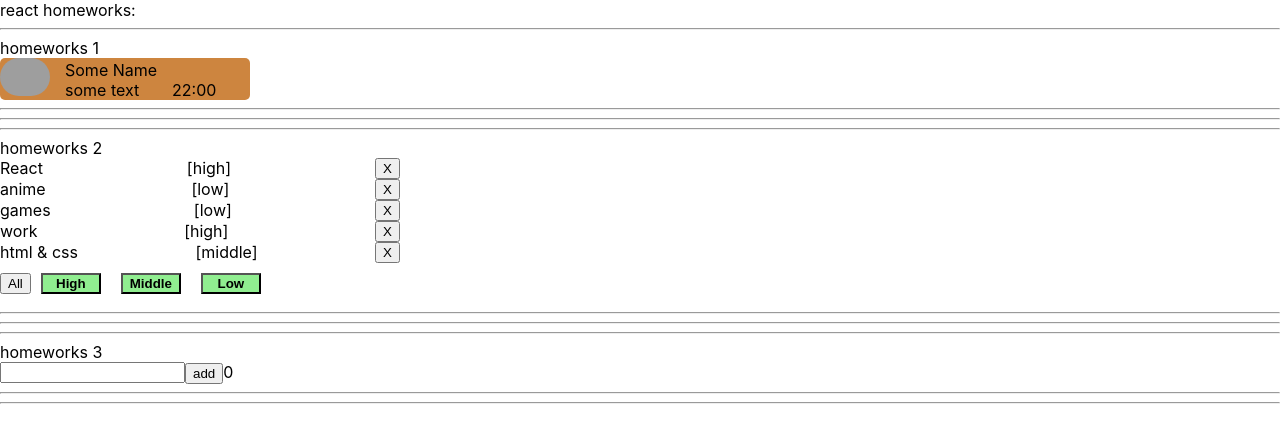
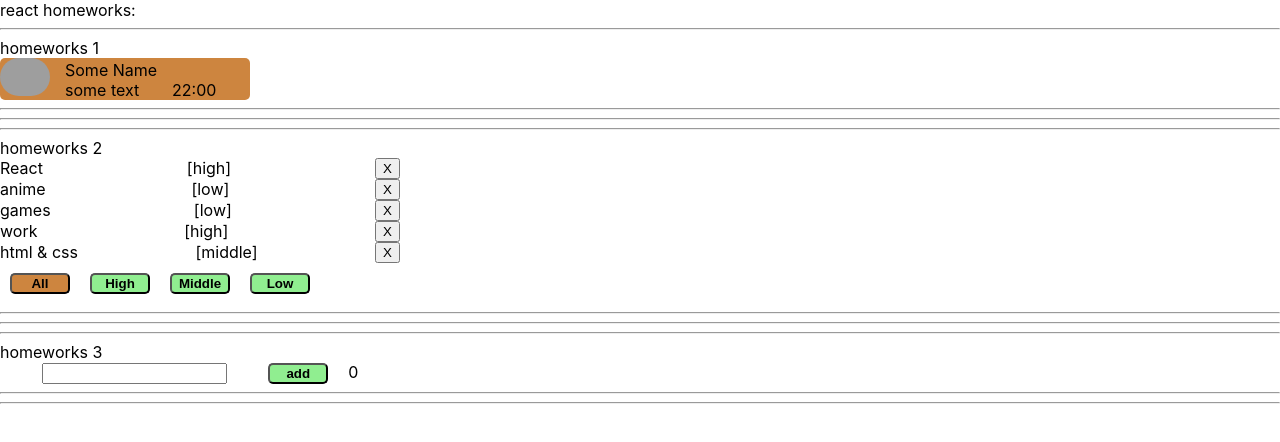
Before and after one commit to MaksimSolo/homeworks-ignat, a React (Create React App) app: page / in a window 1280 px wide. Shown: the top 442 px of the page. Built offline with nearby package versions, Linux system fonts and the light colour scheme; grey boxes are pictures that could not be loaded.

Commit message:
homework#3 fully completed:)

```diff
--- a/src/p2-homeworks/h2/Affairs.module.css
+++ b/src/p2-homeworks/h2/Affairs.module.css
@@ -9,12 +9,9 @@
     width: 60px;
     background-color: lightgreen;
     font-weight: bold;
+    border-radius: 5px;
 }
 
-.button:focus {
-    background-color: peru;
-    font-weight: bold;
-}
 .active {
     background-color: peru;
     font-weight: bold;
--- a/src/p2-homeworks/h2/Affairs.tsx
+++ b/src/p2-homeworks/h2/Affairs.tsx
@@ -31,8 +31,8 @@ function Affairs(props: AffairsPropsType) {
     const setLow = () => {
         props.setFilter('low')
     }
-    const setBtnClass = (filter:FilterType)=>{
-        return (`${s.button}${props.filter === filter? s.active:''}`)
+    const setBtnClass = (filter: FilterType) => {
+        return props.filter === filter ? (`${s.button} ${s.active}`) : (`${s.button}`)
     }
 
     return (
--- a/src/p2-homeworks/h3/Greeting.module.css
+++ b/src/p2-homeworks/h3/Greeting.module.css
@@ -1,5 +1,8 @@
 .someClass {
+    width: 400px;
     display: flex;
+    justify-content: space-evenly;
+    align-items: baseline;
 }
 
 .error {
@@ -10,3 +13,14 @@
     display: flex;
     flex-direction: column;
 }
+
+.buttonContainer{
+
+}
+.button {
+    width: 60px;
+    background-color: lightgreen;
+    font-weight: bold;
+    margin-right: 20px;
+    border-radius: 5px;
+}
--- a/src/p2-homeworks/h3/Greeting.tsx
+++ b/src/p2-homeworks/h3/Greeting.tsx
@@ -22,8 +22,8 @@ const Greeting: React.FC<GreetingPropsType> = (
                 <input value={name} onChange={setNameCallback} className={inputClass} onKeyPress={onKeyPressAddUser}/>
                 <span>{error && 'Error! Typing is expected'}</span>
             </div>
-            <div>
-                <button onClick={addUser}>add</button>
+            <div className={s.buttonContainer}>
+                <button className={s.button} onClick={addUser}>add</button>
                 <span>{totalUsers}</span>
             </div>
         </div>
```
